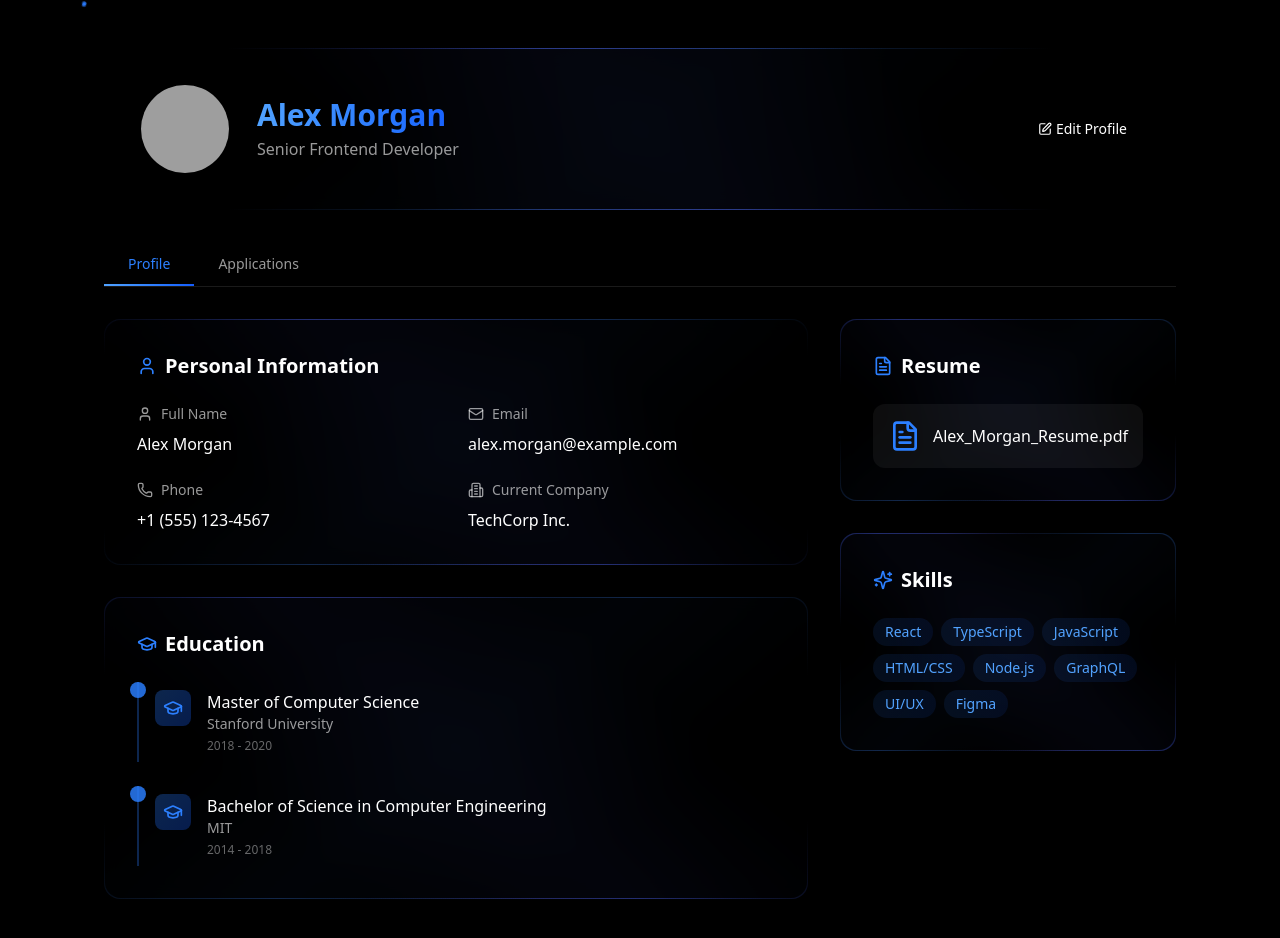
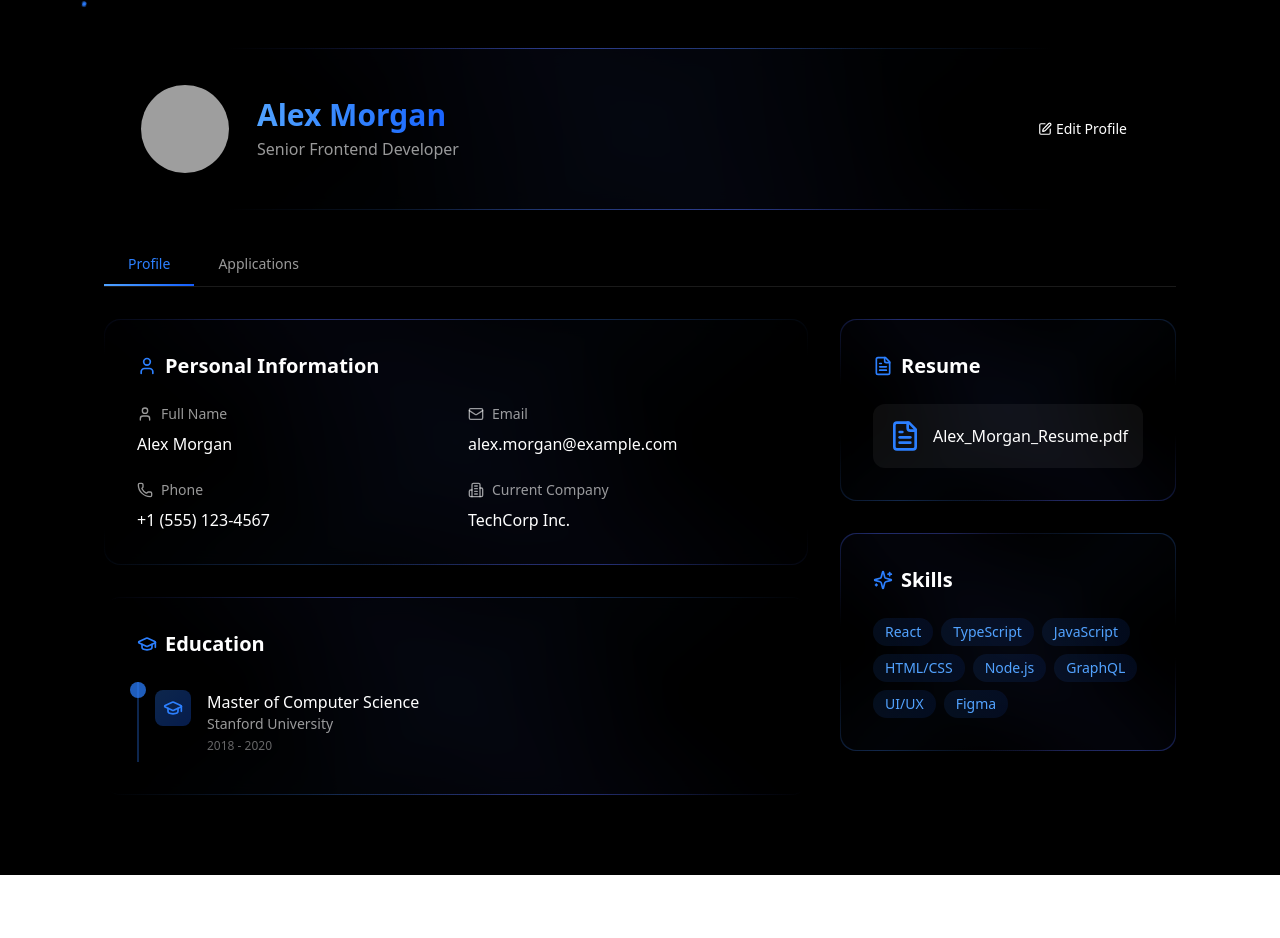
Before and after one commit to GauRav-sINGh123/NextGig, a React (Vite) app in the folder frontend/: page /profile in a window 1280 px wide. Shown: the top 938 px of the page. After the commit the page ends 875 px from the top, so only its background shows below. Built offline with nearby package versions, Linux system fonts and the light colour scheme; grey boxes are pictures that could not be loaded.

Commit message:
Education Section Fixed

```diff
--- a/frontend/src/pages/Profile.tsx
+++ b/frontend/src/pages/Profile.tsx
@@ -319,26 +319,6 @@ export default function Profile() {
                           </div>
                         </div>
                       </motion.div>
-
-                      <motion.div
-                        className="border-l-2 border-blue-500/30 pl-4 py-2 relative"
-                        initial={{ opacity: 0, y: 10 }}
-                        animate={{ opacity: 1, y: 0 }}
-                        transition={{ delay: 0.2 }}
-                        whileHover={{ x: 5 }}
-                      >
-                        <div className="absolute left-[-9px] top-0 w-4 h-4 rounded-full bg-blue-500 animate-pulse"></div>
-                        <div className="flex items-start">
-                          <div className="bg-gradient-to-br from-blue-500/30 to-blue-600/30 p-2 rounded-lg mr-4">
-                            <GraduationCap className="w-5 h-5 text-blue-500" />
-                          </div>
-                          <div>
-                            <h3 className="font-medium">Bachelor of Science in Computer Engineering</h3>
-                            <p className="text-white/60 text-sm">MIT</p>
-                            <p className="text-white/40 text-xs mt-1">2014 - 2018</p>
-                          </div>
-                        </div>
-                      </motion.div>
                     </div>
                   </div>
                 </AnimatedGradientBorder>
```
